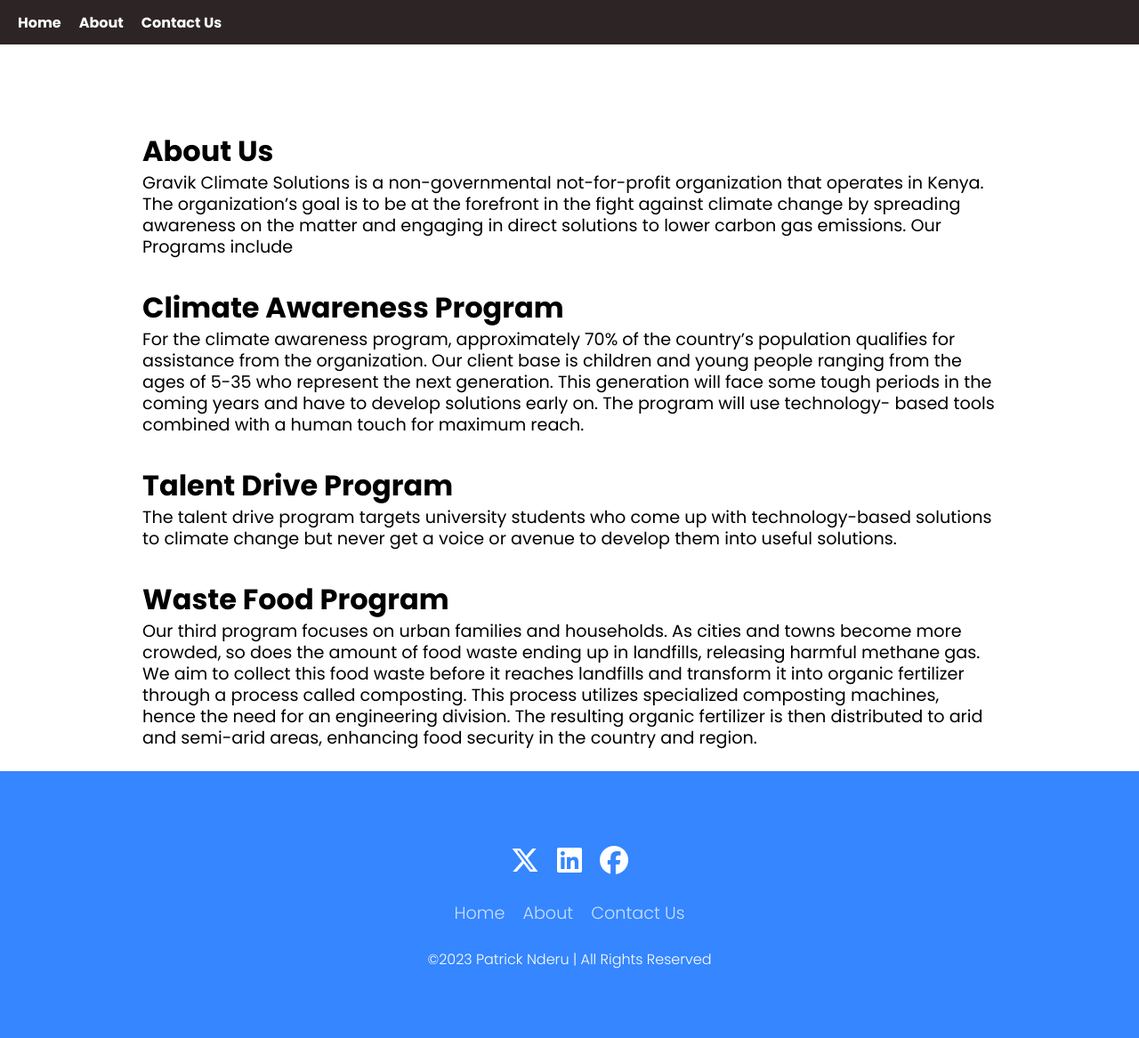
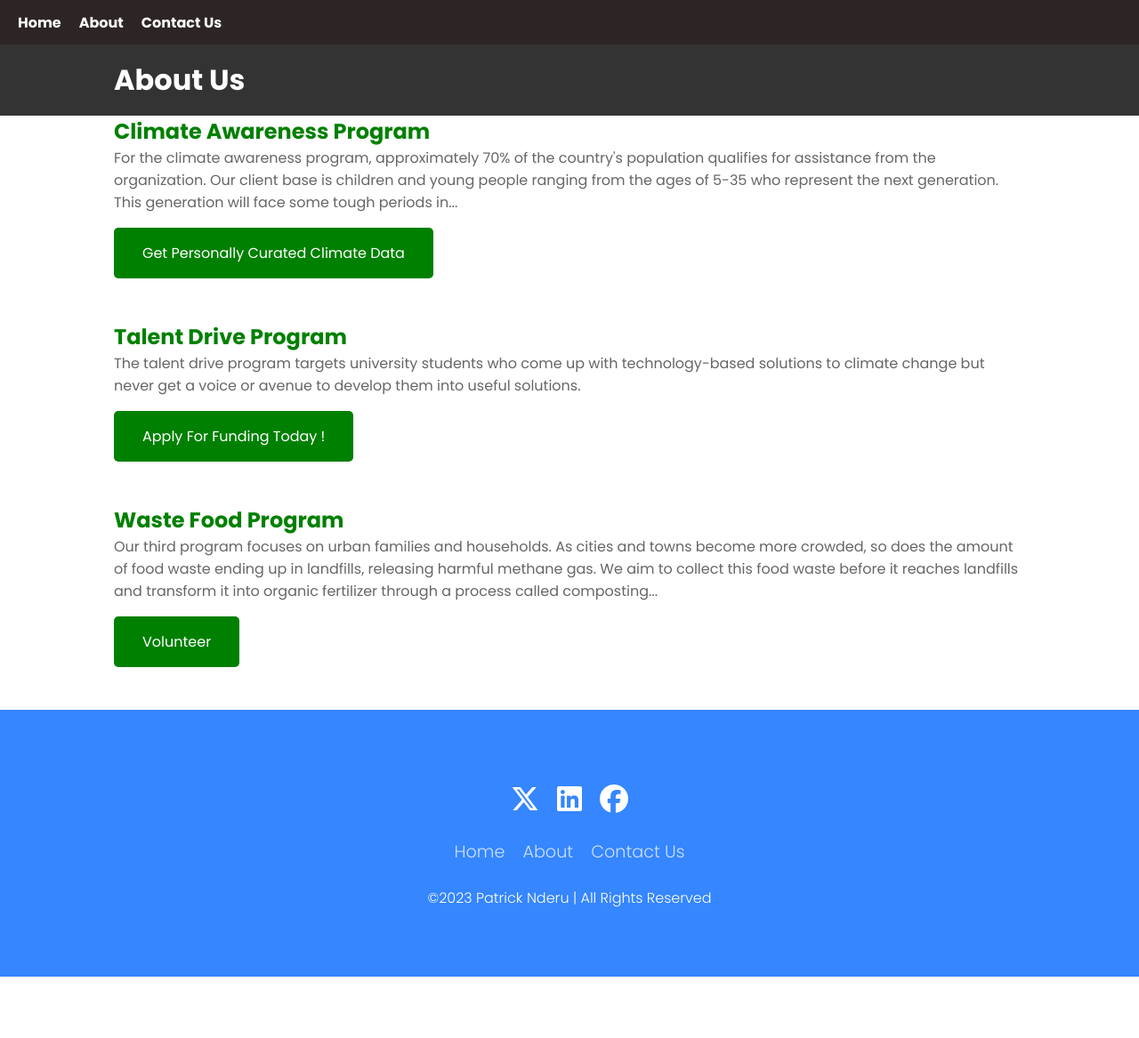
Before and after one commit to KelvinGitu/gravik_cs, a Django app: page /about/ in a window 1280 px wide. Shown: the whole page at 89% size. After the commit the page ends 1098 px from the top, so only its background shows below. Run offline with Django 4.2, Linux system fonts and the light colour scheme; some libraries are stand-ins or nearby versions.

Commit message:
About-page

```diff
--- a/static/styles.css
+++ b/static/styles.css
@@ -720,33 +720,41 @@
 
 
   /* About Page Styling*/
-  .about-container {
-    max-width: 960px;
-    margin: 0 auto;
+
+  .container-about {
+    width: 80%;
+    margin: auto;
+    max-width: 1200px;
   }
-  .heading-1{
-    margin-top: 10%;
+  header {
+    background: #333;
+    color: #fff;
+    padding: 1em 0;
   }
-
-  .heading {
-    font-size: 2rem;
-    font-weight: bold;
-    margin-top: 2rem;
+  .program-about {
+    margin-bottom: 2em;
   }
-
-  .paragraph {
-    font-size: 1.2rem;
-    line-height: 1.5rem;
+  .program-about h2 {
+    color: #008000;
   }
-
-  @media screen and (max-width: 768px) {
-    .heading {
-      font-size: 1.5rem;
+  .program-about p {
+    color: #666;
+  }
+  .button-about {
+    display: inline-block;
+    padding: 1em 2em;
+    background: #008000;
+    color: #fff;
+    text-decoration: none;
+    border-radius: 5px;
+    margin: 1em 0;
+  }
+  @media (max-width: 768px) {
+    .container-about {
+      width: 95%;
     }
-
-    .paragraph {
-      font-size: 1rem;
-      line-height: 1.4rem;
+    .button-about {
+      padding: .5em 1em;
     }
   }
    /* About Page Styling*/
--- a/templates/about.html
+++ b/templates/about.html
@@ -1,14 +1,13 @@
 <!-- {% load static %} -->
-
 
 <!DOCTYPE html>
 <html lang="en">
 <head>
 <meta charset="UTF-8">
 <meta name="viewport" content="width=device-width, initial-scale=1.0">
-    <title>About</title>
 <link rel="stylesheet" href="{% static 'styles.css' %}">
 <script src="https://kit.fontawesome.com/32d9f1bff7.js" crossorigin="anonymous"></script>
+<title>Gravik Climate Solutions</title>
 </head>
 <body>
   <div class="navbar">
@@ -19,39 +18,34 @@
     </div>
     <ul class="menu" id="menu">
         <li><a href="main.html">Home</a></li>
-            <li><a href="about.html">About</a></li>
-            <li><a href="contact.html">Contact Us</a></li>
+        <li><a href="/about">About</a></li>
+        <li><a href="/contact">Contact Us</a></li>
     </ul>
 </div>
-    <div class="about-container">
-        <h1 class="heading-1">About Us</h1>
-
-        <p class="paragraph">Gravik Climate Solutions is a non-governmental not-for-profit organization that operates in
-    Kenya. The organization’s goal is to be at the forefront in the fight against climate change by
-    spreading awareness on the matter and engaging in direct solutions to lower carbon gas
-    emissions. Our Programs include</p>
-        <h2 class="heading">Climate Awareness Program</h2>
-
-        <p class="paragraph">For the climate awareness program, approximately 70% of the country’s population qualifies for
-    assistance from the organization. Our client base is children and young people ranging from the
-    ages of 5-35 who represent the next generation. This generation will face some tough periods in
-
-    the coming years and have to develop solutions early on. The program will use technology-
-    based tools combined with a human touch for maximum reach.</p>
-
-        <h2 class="heading">Talent Drive Program</h2>
-
-        <p class="paragraph">The talent drive program targets university students who come up with technology-based solutions to climate change but
-    never get a voice or avenue to develop them into useful solutions.</p>
-
-        <h2 class="heading">Waste Food Program</h2>
-
-        <p class="paragraph">Our third program focuses on urban families and households. As cities and towns become more crowded, so does the amount of food waste ending up in landfills, releasing harmful methane gas. We aim to collect this food waste before it reaches landfills and transform it into organic fertilizer through a process called composting. This process utilizes specialized composting machines, hence the need for an engineering division. The resulting organic fertilizer is then distributed to arid and semi-arid areas, enhancing food security in the country and region.</p>
-        <br>
+<header>
+  <div class="container-about">
+    <h1>About Us</h1>
   </div>
-    </body>
-    </html>
-    <footer class="footer">
+</header>
+<main>
+  <div class="container-about">
+    <section class="program-about">
+      <h2>Climate Awareness Program</h2>
+      <p>For the climate awareness program, approximately 70% of the country's population qualifies for assistance from the organization. Our client base is children and young people ranging from the ages of 5-35 who represent the next generation. This generation will face some tough periods in...</p>
+      <a href="#" class="button-about">Get Personally Curated Climate Data</a>
+    </section>
+    <section class="program-about">
+      <h2>Talent Drive Program</h2>
+      <p>The talent drive program targets university students who come up with technology-based solutions to climate change but never get a voice or avenue to develop them into useful solutions.</p>
+      <a href="#" class="button-about">Apply For Funding Today !</a>
+    </section>
+    <section class="program-about">
+      <h2>Waste Food Program</h2>
+      <p>Our third program focuses on urban families and households. As cities and towns become more crowded, so does the amount of food waste ending up in landfills, releasing harmful methane gas. We aim to collect this food waste before it reaches landfills and transform it into organic fertilizer through a process called composting...</p>
+      <a href="#" class="button-about">Volunteer</a>
+    </section>
+  </div>
+</main>
 <footer class="footer">
   <ul class="social-icon">
     <li class="social-icon__item"><a class="social-icon__link" href="https://x.com/gravikc?s=20">
@@ -68,13 +62,12 @@
         </a></li>
   </ul>
   <ul class="menu-footer">
-                <li class="menu__item"><a class="menu__link" href="main.html">Home</a></li>
-                <li class="menu__item"><a class="menu__link" href="about.html">About</a></li>
-                <li class="menu__item"><a class="menu__link" href="contact.html">Contact Us</a></li>
+    <li class="menu__item"><a class="menu__link" href="/home">Home</a></li>
+    <li class="menu__item"><a class="menu__link" href="/about">About</a></li>
+    <li class="menu__item"><a class="menu__link" href="/contact">Contact Us</a></li>
   </ul>
   <p>&copy;2023 Patrick Nderu | All Rights Reserved</p>
 </footer>
 <script src="{% static 'scripts.js' %}"></script>
-
 </body>
 </html>
```
Lines whose indentation alone changed are shown as unchanged.
